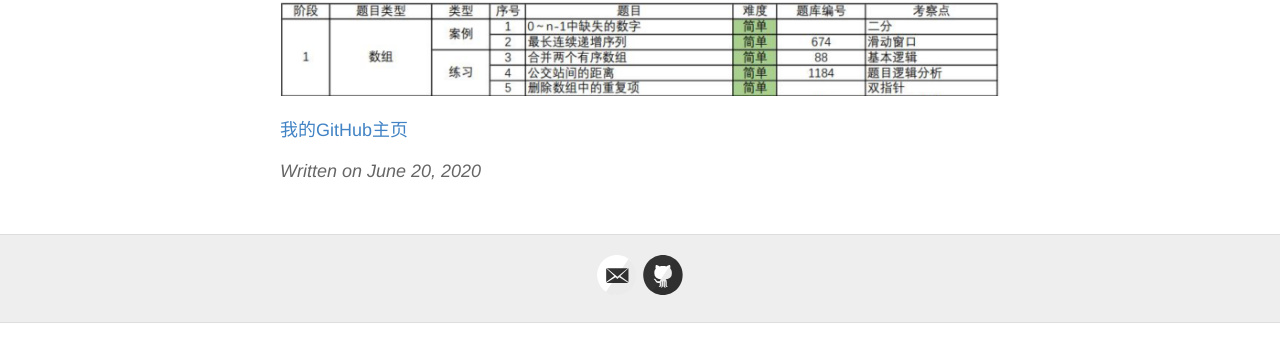
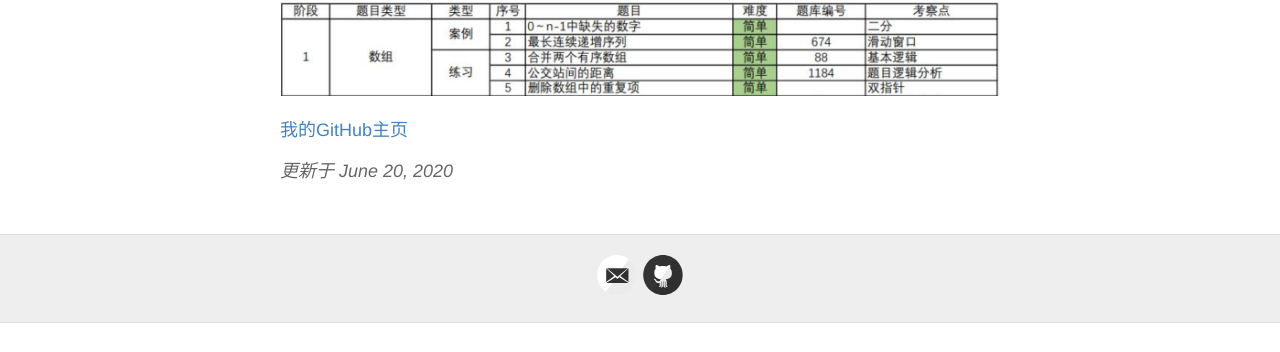
Before and after one commit to GGBOMD/ggbomd.github.io, a Jekyll site: the page built from _posts/2020-6-20-second.md, in a window 1280 px wide. Shown: the part 384-736 px from the top of the page. Built offline with Jekyll 4.4.1, drawn with Linux system fonts in a browser that asks for light colours.

Commit message:
Update post.html

```diff
--- a/_layouts/post.html
+++ b/_layouts/post.html
@@ -10,7 +10,7 @@
   </div>
 
   <div class="date">
-    Written on {{ page.date | date: "%B %e, %Y" }}
+    更新于 {{ page.date | date: "%B %e, %Y" }}
   </div>
 
   {% include disqus.html %}
```
